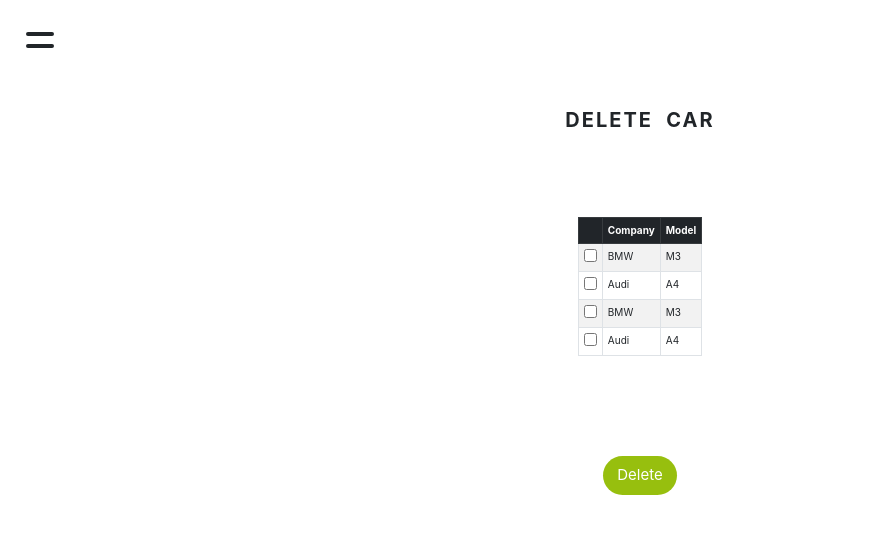
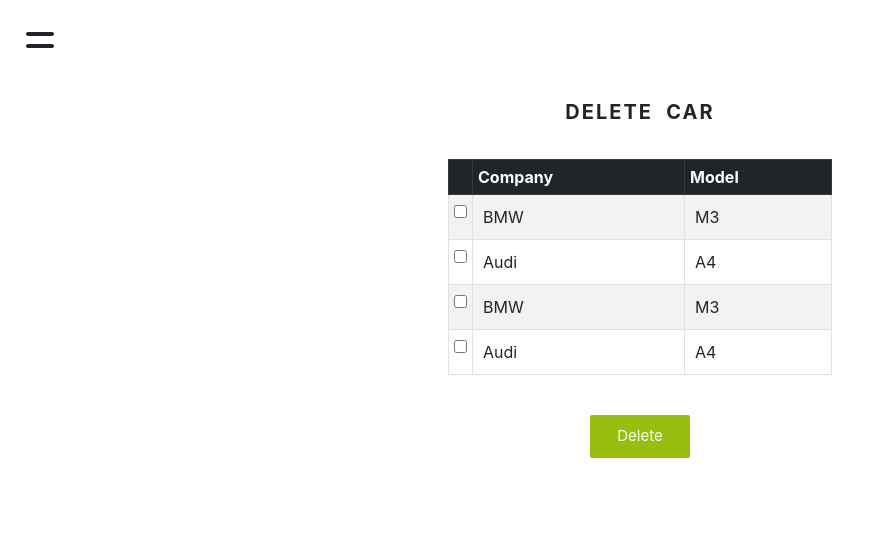
Before and after one commit to RaoAkif/RentACar-Frontend, a React (Create React App) app: page /delete_car in a window 1280 px wide. Shown: the top 534 px of the page, without its empty margins (0-869 px from the left). Built offline with nearby package versions, Linux system fonts and the light colour scheme.

Commit message:
Add styles to the Table header

```diff
--- a/src/pages/DeleteCar.css
+++ b/src/pages/DeleteCar.css
@@ -4,7 +4,7 @@
   flex-direction: column;
   justify-content: center;
   align-items:center;
-  margin: 48px 0;
+  margin: 4rem 0;
 }
 
 .delete-car-main > h2 {
@@ -14,21 +14,60 @@
 }
 
 .d-cars-delete-cards {
+  width: 100%;
   display: flex;
   flex-direction: column;
   justify-content: center;
   align-items:center;
-  gap: 8rem;
-  margin-top: 8rem;
+  margin-top: 3rem;
 }
 
 .delete-btn {
+    width: 10rem;
     background: var(--green-color);
     border: none;
-    border-radius: 20px;
-    width: 60%;
-    padding: 8px;
+    border-radius: 2px;
+    padding: 1rem;
     color: white;
-    font-size: 15px;
-    margin-top: 10px;
+    font-size: 1.5rem;
+    margin-top: 1rem;
 }
+
+.d-car-image-div {
+  display: flex;
+  flex-direction: column;
+  justify-content: center;
+  align-items:center;
+}
+
+.d-car-image {
+  width: 100px;
+}
+
+.delete-table {
+  width: 90%;
+  margin-bottom: 3rem;
+  font-size: 1.6rem;
+}
+
+.delete-table tr{
+  padding: 4rem;
+}
+
+.delete-table tr td{
+  padding: 1rem;
+}
+
+.th-checkbox {
+  width: 10px;
+}
+
+.td-checkbox {
+  padding: 18rem;
+}
+
+@media only screen and (min-width: 480px) {
+  .delete-table {
+    width: 30%;
+  }
+}
```
